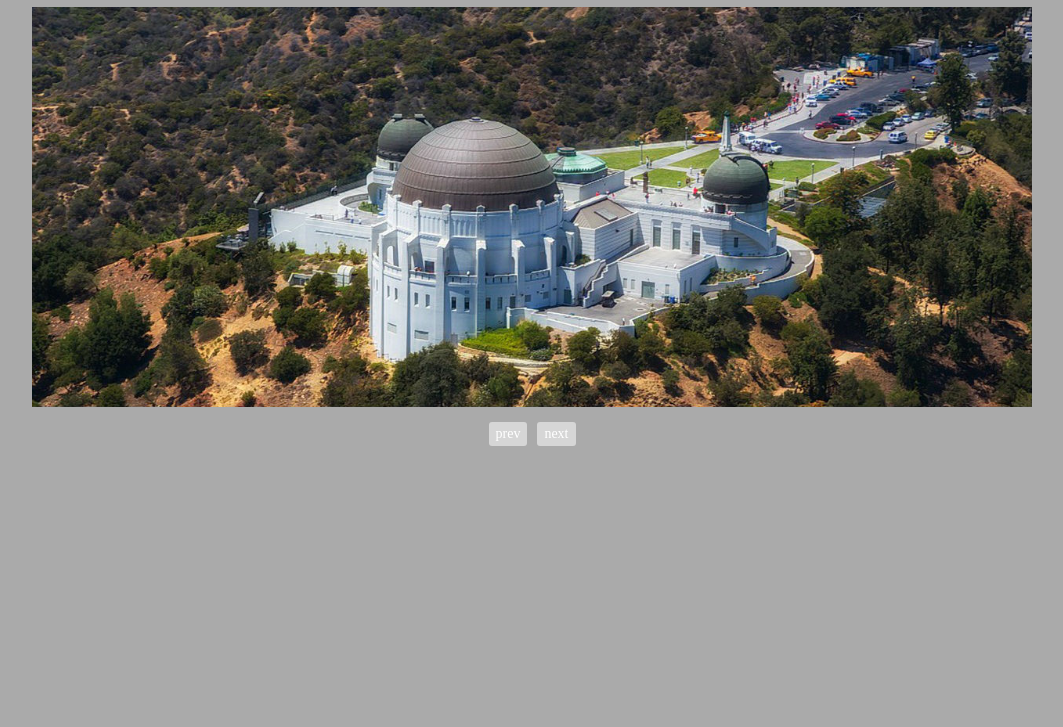
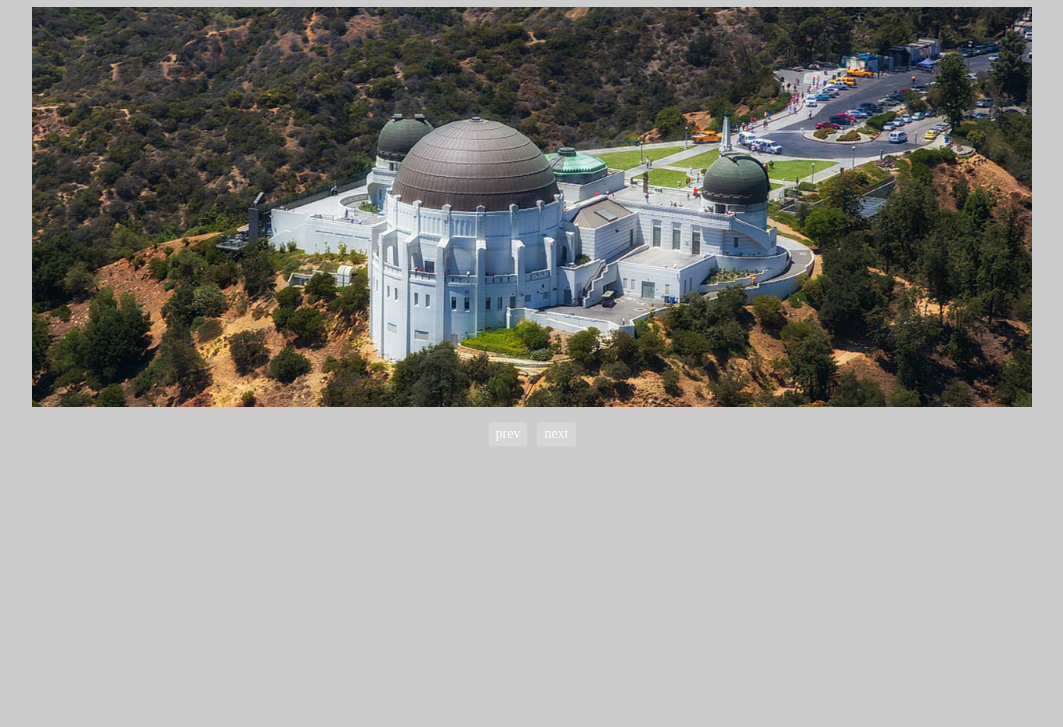
Before and after one commit to Wesley-F/Carousel, a plain HTML site: page index.html in a window 1280 px wide. Shown: the part 73-800 px from the top of the page, without its empty margins (108-1171 px from the left). Drawn offline with Linux system fonts and the light colour scheme; a web font is replaced by a local one.

Commit message:
Update main.css

```diff
--- a/css/main.css
+++ b/css/main.css
@@ -1,7 +1,7 @@
 body {
   max-width: 1000px;
   margin: 0 auto;
-  background-color: #aaaaaa;
+  background-color: #cccccc;
 }
 
 h1 {
```
